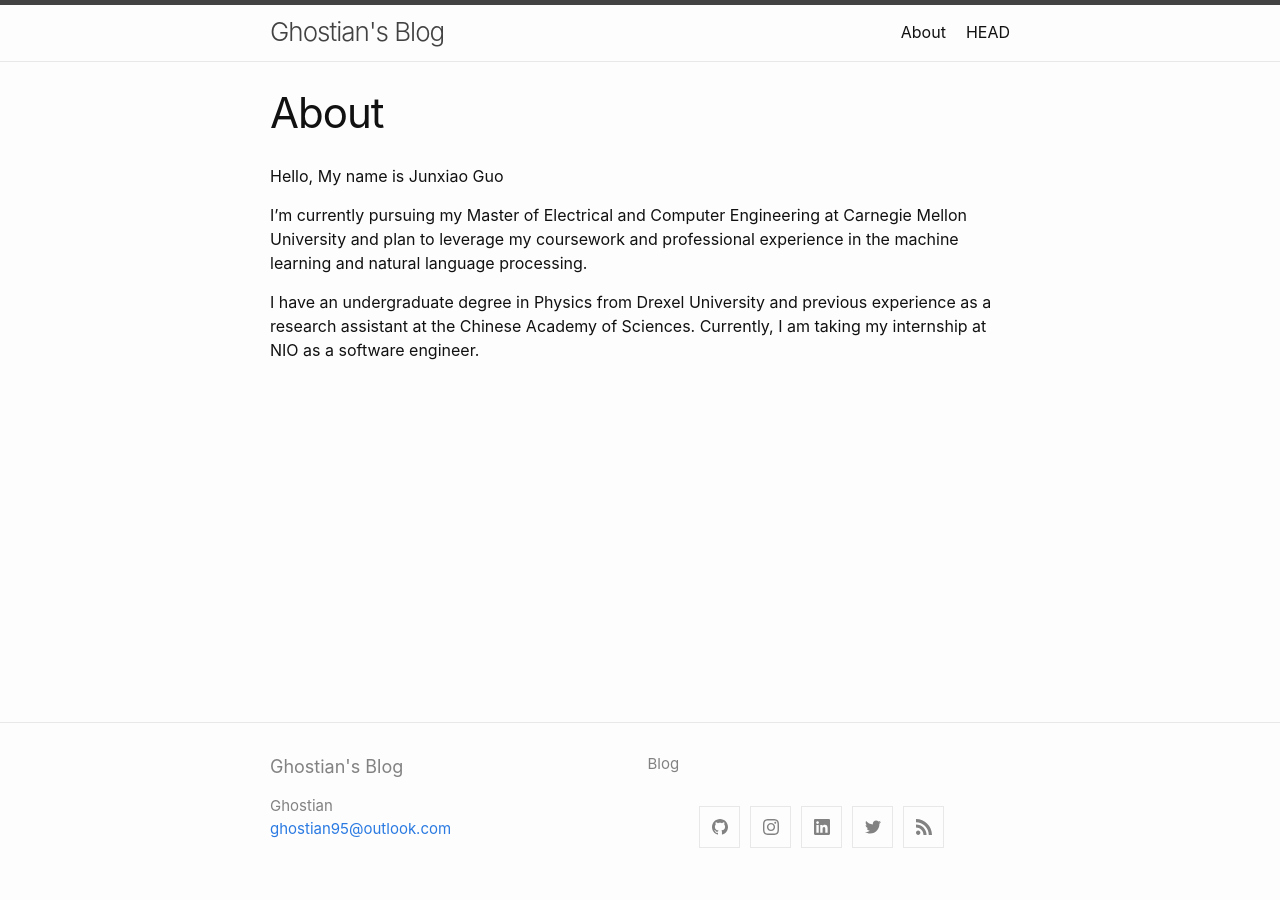
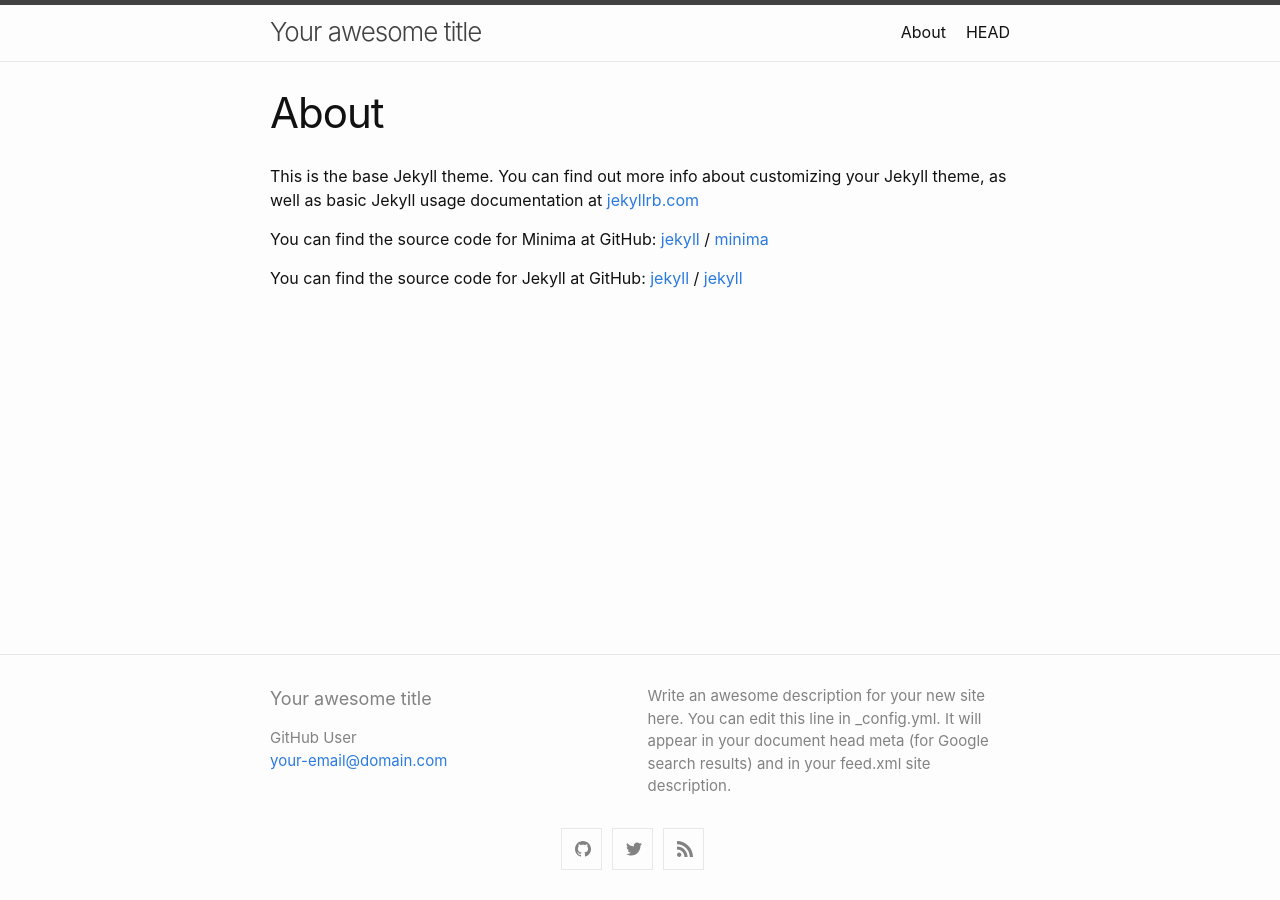
Before and after one commit to ghostian/ghostian.github.io, a Jekyll site: the page built from about.md, in a window 1280 px wide. Built offline with Jekyll 4.4.1, drawn with Linux system fonts in a browser that asks for light colours.

Commit message:
Aug-7: headers

```diff
--- a/_config.yml
+++ b/_config.yml
@@ -1,9 +1,10 @@
-title: Ghostian's Blog
-author: Ghostian
-email: ghostian95@outlook.com
+title: Your awesome title
+author: GitHub User
+email: your-email@domain.com
 description: > # this means to ignore newlines until "show_excerpts:"
-  Blog
-
+  Write an awesome description for your new site here. You can edit this
+  line in _config.yml. It will appear in your document head meta (for
+  Google search results) and in your feed.xml site description.
 
 show_excerpts: false # set to true to show excerpts on the homepage
 
@@ -14,14 +15,14 @@
 
   # generate social links in footer
   social_links:
-    twitter: ghostian
-    github:  ghostian
+    twitter: jekyllrb
+    github:  jekyll
     rss: rss
     # dribbble: jekyll
     # facebook: jekyll
     # flickr:   jekyll
-    instagram: jxggg
-    linkedin: jx95
+    # instagram: jekyll
+    # linkedin: jekyll
     # pinterest: jekyll
     # youtube: jekyll
     # youtube_channel: UC8CXR0-3I70i1tfPg1PAE1g
@@ -39,7 +40,7 @@
 
 # If you want to link only specific pages in your header, uncomment
 # this and add the path to the pages in order as they should show up
-# header_pages:
+#header_pages:
 # - about.md
 
 # Build settings
--- a/about.md
+++ b/about.md
@@ -4,8 +4,15 @@
 permalink: /about/
 ---
 
-Hello, My name is Junxiao Guo
+This is the base Jekyll theme. You can find out more info about customizing your Jekyll theme, as well as basic Jekyll usage documentation at [jekyllrb.com](https://jekyllrb.com/)
 
-I'm currently pursuing my Master of Electrical and Computer Engineering at Carnegie Mellon University and plan to leverage my coursework and professional experience in the machine learning and natural language processing.
+You can find the source code for Minima at GitHub:
+[jekyll][jekyll-organization] /
+[minima](https://github.com/jekyll/minima)
 
-I have an undergraduate degree in Physics from Drexel University and previous experience as a research assistant at the Chinese Academy of Sciences. Currently, I am taking my internship at NIO as a software engineer.
+You can find the source code for Jekyll at GitHub:
+[jekyll][jekyll-organization] /
+[jekyll](https://github.com/jekyll/jekyll)
+
+
+[jekyll-organization]: https://github.com/jekyll
```
Also changed, not shown: assets/images/favicon.ico (deleted), assets/images/jx_profile.jpeg (deleted), index.md (line endings or trailing spaces).
